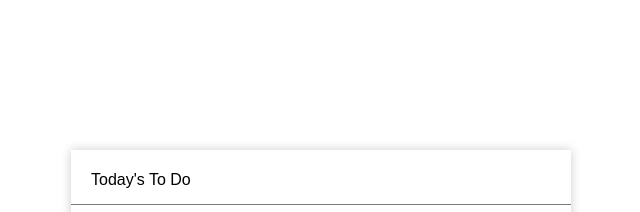
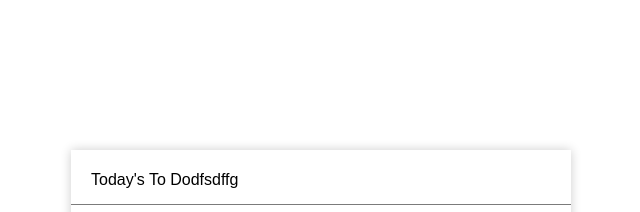
Before and after one commit to AlexisJW/to-do-list-structure, a website built with webpack: page src/index.html in a window 1280 px wide. Shown: the top 212 px of the page, 319-959 px from the left. Built offline with nearby package versions, Linux system fonts and the light colour scheme.

Commit message:
Gh pages

```diff
--- a/src/index.html
+++ b/src/index.html
@@ -11,7 +11,7 @@
     <section class="container-section">
         <div class="todo-wrap">
             <div class="todo-header">
-                <p class="todo"> Today's To Do </p>
+                <p class="todo"> Today's To Dodfsdffg </p>
                 <p></p>
             </div>
             <input type="text" id="input-todo-name" class="input-todo-name" placeholder="Add to your list...">
```
Also changed, not shown: dist/index.html.
